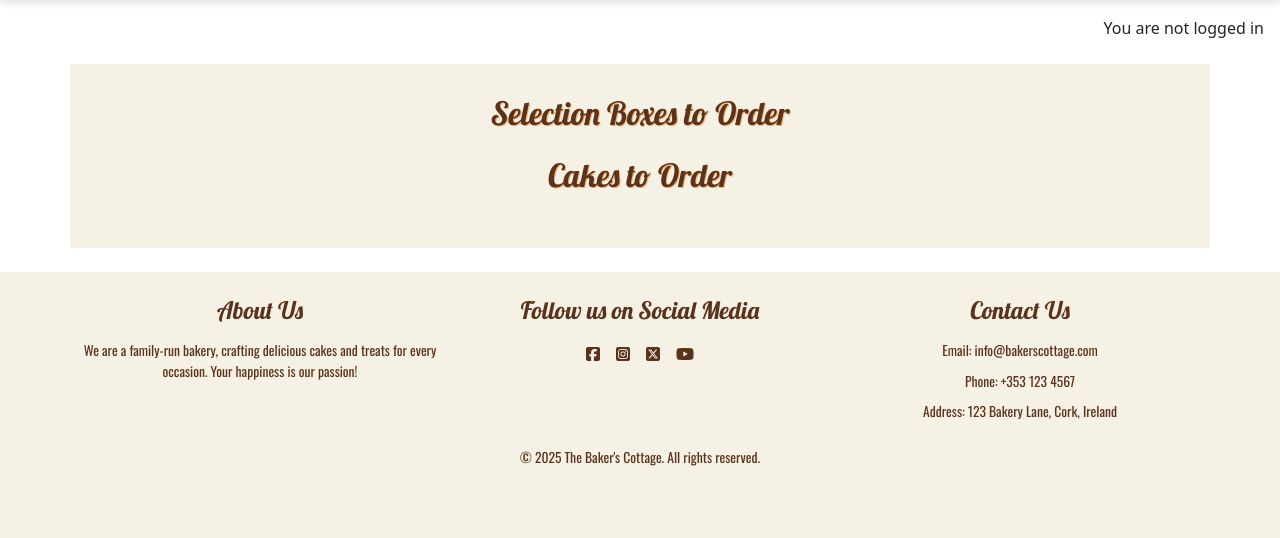
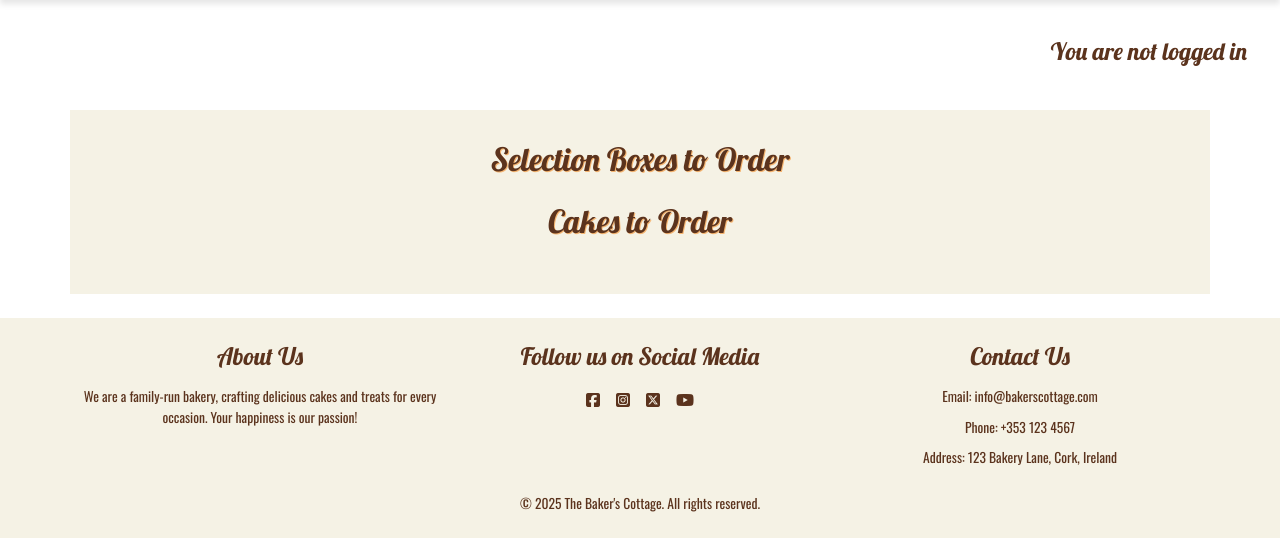
Before and after one commit to Mickyreegs/the_bakers_cottage, a Django app: page /shop/ in a window 1280 px wide. Shown: the part 308-846 px from the top of the page. Before the commit the page ends 774 px from the top, so only its background shows below. Run offline with Django 4.2, Linux system fonts and the light colour scheme; data that the repository does not hold is empty; parts of the project's set-up code (start-up, migrations or seed data) failed here and were passed over; some libraries are stand-ins or nearby versions.

Commit message:
Amend shop to exclude blank orders and display styled messages.  Also amend Logout page with my-4 in class

```diff
--- a/baker/settings.py
+++ b/baker/settings.py
@@ -38,7 +38,7 @@ EMAILJS_PUBLIC_KEY = os.environ.get("EMAILJS_PUBLIC_KEY")
 
 
 # SECURITY WARNING: don't run with debug turned on in production!
-DEBUG = False
+DEBUG = True
 
 ALLOWED_HOSTS = ['.herokuapp.com', '127.0.0.1']
 
--- a/shop/templates/shop/shop.html
+++ b/shop/templates/shop/shop.html
@@ -2,6 +2,17 @@
 {% load static %}
 
 {% block content %}
+
+<!-- Django Messages -->
+{% if messages %}
+    {% for message in messages %}
+        <div class="alert {{ message.tags }} text-center alert-dismissible fade show" role="alert">
+            {{ message }}
+            <button type="button" class="btn-close" data-bs-dismiss="alert" aria-label="Close"></button>
+        </div>
+    {% endfor %}
+{% endif %}
+
 
 <main class="container my-4 shared">
 
--- a/shop/views.py
+++ b/shop/views.py
@@ -6,6 +6,7 @@ from decimal import Decimal
 from django.utils.timezone import now
 from django.contrib import messages
 from django.db.models import Count
+from django.http import JsonResponse
 
 
 # SHOP VIEW – Displays available cakes and selection boxes.
@@ -86,17 +87,16 @@ def remove_from_cart(request, item_id):
 @login_required
 def submit_order(request):
     if request.method == "POST":
+        cart_items = request.session.get("cart", [])
+
+        #Prevent empty order submission before creating the order
+        if not cart_items:
+            messages.error(request, "Your cart is empty! Please add items before submitting.")
+            return redirect("shop")
+
         user = request.user
-
-        order = Order.objects.create(
-            user=user,
-            email=user.email,
-            pickup_time=now() + timedelta(hours=1),
-        )
-
-        cart_items = request.session.get("cart", [])
-        if not cart_items:
-            return redirect("shop")
+        order = Order(user=user, email=user.email)
+        order.save()
 
         total_price = Decimal(0)
 
@@ -114,7 +114,6 @@ def submit_order(request):
                     price=cake.price if cake else box.price,
                     quantity=quantity
                 )
-
                 total_price += (cake.price if cake else box.price) * quantity
 
         order.total_price = total_price
@@ -124,7 +123,7 @@ def submit_order(request):
         request.session["cart_total"] = 0
         request.session.modified = True
 
-        return redirect("order_history")
+        messages.success(request, "Order submitted successfully!")
 
     return redirect("shop")
 
--- a/static/css/style.css
+++ b/static/css/style.css
@@ -15,6 +15,14 @@
     height: auto;
     margin: 10px auto;
 }
+
+/* Alerts */
+.alert {
+    color: rgb(91, 51, 29) !important;
+    font-family: "Lobster", sans-serif !important;
+    font-size: 1.5rem !important;
+}
+
 
 /* Navbar Styling */
 .navbar {
--- a/static/js/script.js
+++ b/static/js/script.js
@@ -1,4 +1,4 @@
-//Removes item from cart
+//Removes item from modify order
 function removeItem(itemId, orderId) {
     fetch(`/shop/modify_order/${orderId}/`, {
         method: "POST",
@@ -214,4 +214,6 @@ document.addEventListener("DOMContentLoaded", function () {
             }
         });
     }
+
+
 });
--- a/templates/account/logout.html
+++ b/templates/account/logout.html
@@ -5,7 +5,7 @@
 {% block head_title %}{% trans "Sign Out" %}{% endblock %}
 
 {% block content %}
-<div class="container auth-container">
+<div class="container auth-container my-4">
     <div class="row">
         <div class="col-md-8 mt-3 offset-md-2">
             <h3>{% trans "Sign Out" %}</h3>
--- a/templates/base.html
+++ b/templates/base.html
@@ -74,6 +74,14 @@
                     <button type="button" class="btn-close" data-bs-dismiss="modal"></button>
                 </div>
                 <div class="modal-body">
+                    <!-- Success Message for Order Submission -->
+                    <div id="orderSuccessMessage" class="alert alert-success text-center" style="display: none;">
+                        Order submitted successfully!
+                    </div>
+                    <!-- Error Message for Empty Order -->
+                    <div id="orderErrorMessage" class="alert alert-danger text-center" style="display: none;">
+                        Cannot submit an empty order!
+                    </div>
                     <!-- Success Message for Removal -->
                     <div id="removeMessage" class="alert alert-danger text-center" style="display: none;">
                         Item removed successfully!
@@ -109,9 +117,9 @@
 
     <main class="flex-shrink-0 main-bg">
         {% if user.is_authenticated %}
-            <p class="text-end m-3">You are logged in as {{ user }}</p>
+            <p class="alert text-end m-3">You are logged in as {{ user }}</p>
         {% else %}
-            <p class="text-end m-3">You are not logged in</p>
+            <p class="alert text-end m-3">You are not logged in</p>
         {% endif %}
 
         {% block content %}
```
Also changed, not shown: shop/models.py (+7 -2 lines), shop/migrations/0003_alter_order_pickup_time.py (added), 2 other files.
